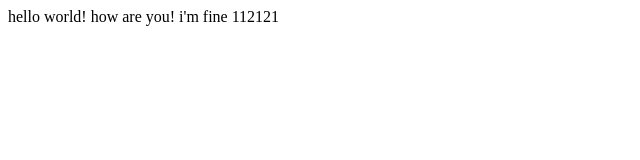
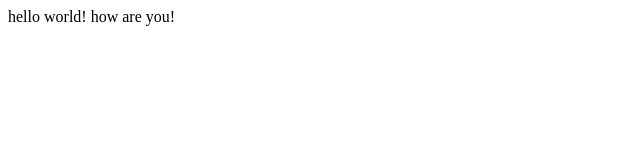
Before and after one commit to thavorac/demo_git, a plain HTML site: page index.html in a window 1280 px wide. Shown: the whole page, without its empty margins (0-640 px from the left). Drawn offline with Linux system fonts and the light colour scheme.

Commit message:
Revert "[TASK] sdfasdf"
* revert because of this and that

This reverts commit 17e8d233524d1c47fa0fd4c34cae33c04668425f.

```diff
--- a/index.html
+++ b/index.html
@@ -4,5 +4,4 @@
 <body>
   hello world!
   how are you!
-  i'm fine 112121
 </body>
```
